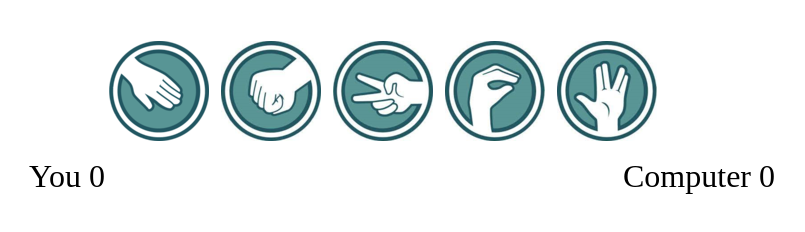
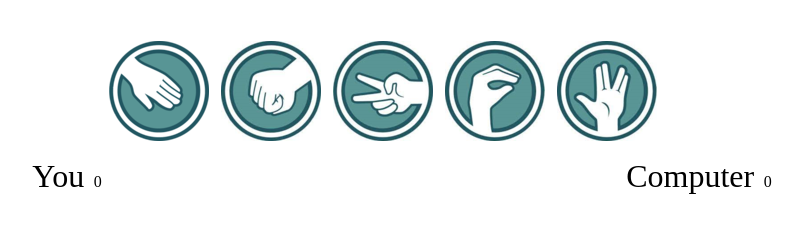
Before and after one commit to ZeroCool989/project-portfolio-2, a plain HTML site: page index.html in a window 1280 px wide. Shown: the full height of the page, 257-1062 px from the left. Drawn offline with Linux system fonts and the light colour scheme; a web font is replaced by a local one.

Commit message:
Add style to score number

```diff
--- a/assets/css/style.css
+++ b/assets/css/style.css
@@ -30,3 +30,9 @@
     align-items: center;
     font-size: 2rem;
 }
+
+/*score number*/
+.result-score{
+    margin-left: .1rem;
+    font-size: 1rem;
+}
```
